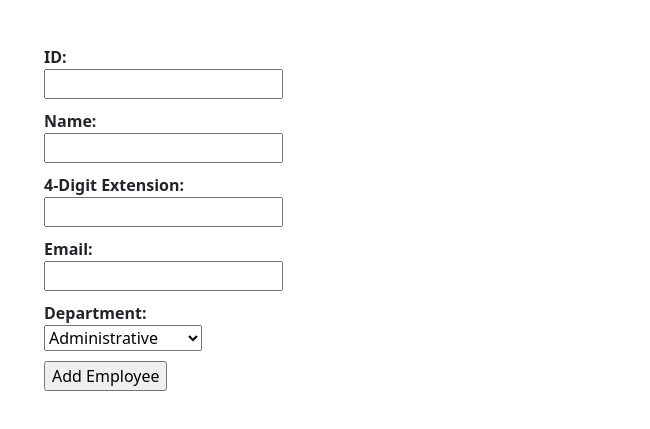
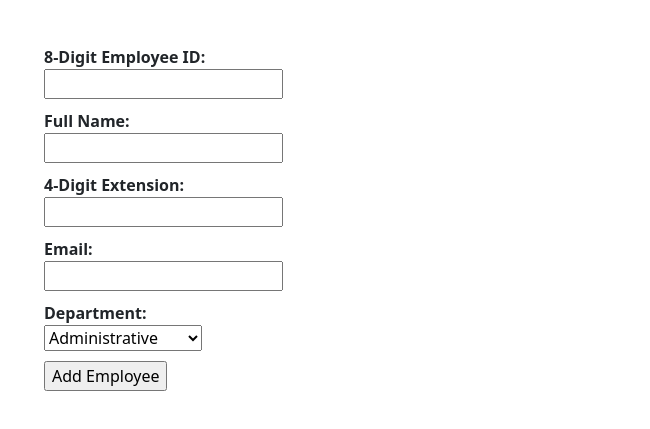
Before and after one commit to carlosmsb/M6Assignment, a plain HTML site: page index.html in a window 1280 px wide. Shown: the part 77-506 px from the top of the page, without its empty margins (0-650 px from the left). Drawn offline with nearby package versions, Linux system fonts and the light colour scheme.

Commit message:
lastCommit

```diff
--- a/index.html
+++ b/index.html
@@ -17,10 +17,10 @@
 <body class="m-4">
      <h1>Employee Management System</h1>
     <form id="empForm">
-        <label for="id">ID:</label><br>
+        <label for="id">8-Digit Employee ID:</label><br>
         <input type="text" id="id" maxlength="8" required><br>
 
-        <label for="name">Name:</label><br>
+        <label for="name">Full Name:</label><br>
         <input type="text" id="name" required><br>
 
         <label for="extension">4-Digit Extension:</label><br>
```
